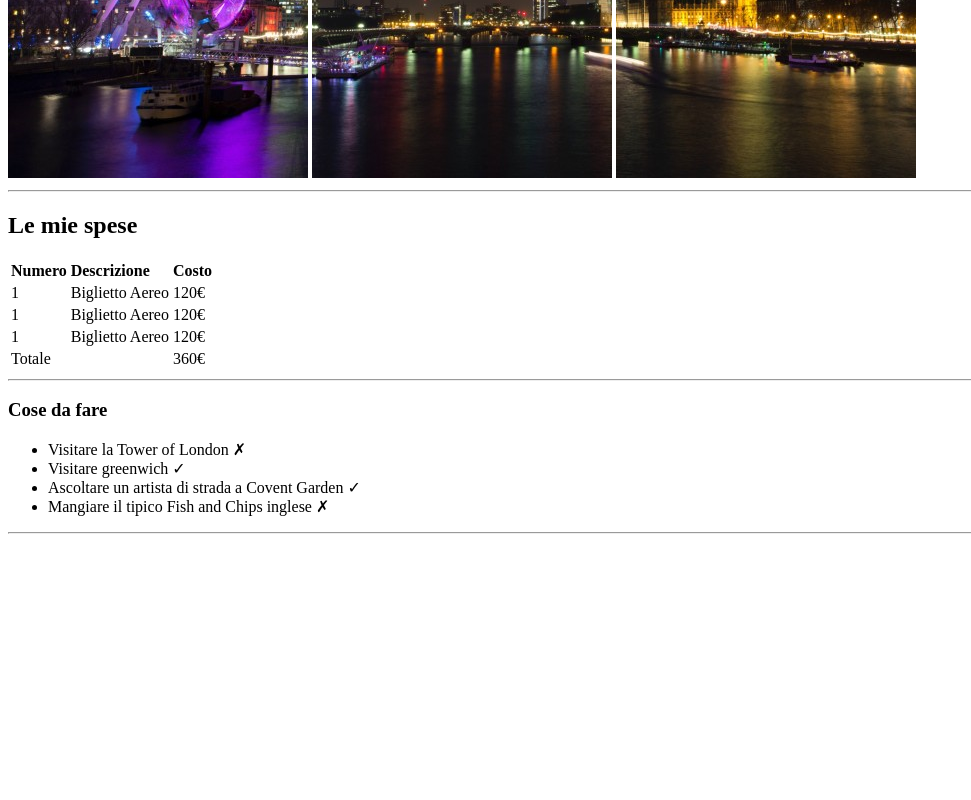
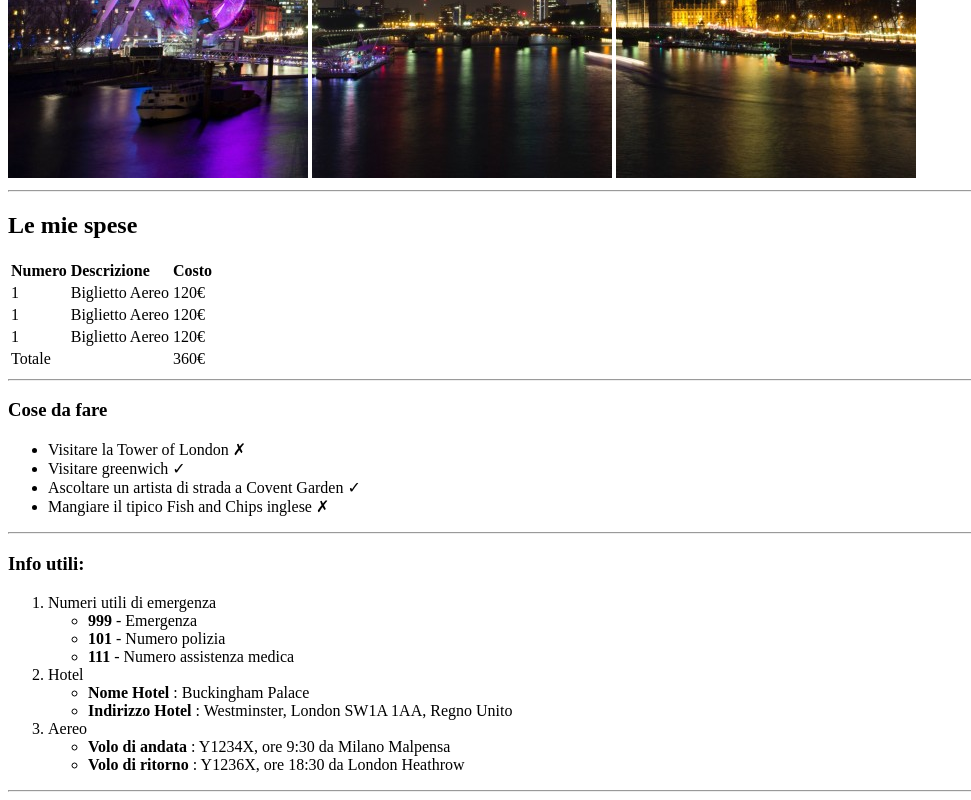
Before and after one commit to FRANCO1357/html-london-trip, a plain HTML site: page index.html in a window 1280 px wide. Shown: the part 502-1302 px from the top of the page, without its empty margins (0-971 px from the left). Before the commit the page ends 1044 px from the top, so only its background shows below. Drawn offline with Linux system fonts and the light colour scheme.

Commit message:
added Info utili

```diff
--- a/index.html
+++ b/index.html
@@ -63,6 +63,32 @@
             </ul>
             <hr>
         </section>
+
+        <section id="Info utili">
+            <h3>Info utili:</h3>
+            <ol>
+                <li>Numeri utili di emergenza
+                    <ul>
+                        <li><b>999</b> - Emergenza</li>
+                        <li><b>101</b> - Numero polizia</li>
+                        <li><b>111</b> - Numero assistenza medica</li>
+                    </ul>
+                </li>
+                <li>Hotel
+                    <ul>
+                        <li><b>Nome Hotel</b> : Buckingham Palace</li>
+                        <li><b>Indirizzo Hotel</b> : Westminster, London SW1A 1AA, Regno Unito</li>
+                    </ul>
+                </li>
+                <li>Aereo
+                    <ul>
+                        <li><b>Volo di andata</b> : Y1234X, ore 9:30 da Milano Malpensa</li>
+                        <li><b>Volo di ritorno</b> : Y1236X, ore 18:30 da London Heathrow</li>
+                    </ul>
+                </li>
+            </ol>
+            <hr>
+        </section>
     </main>
 
     <footer></footer>
```
